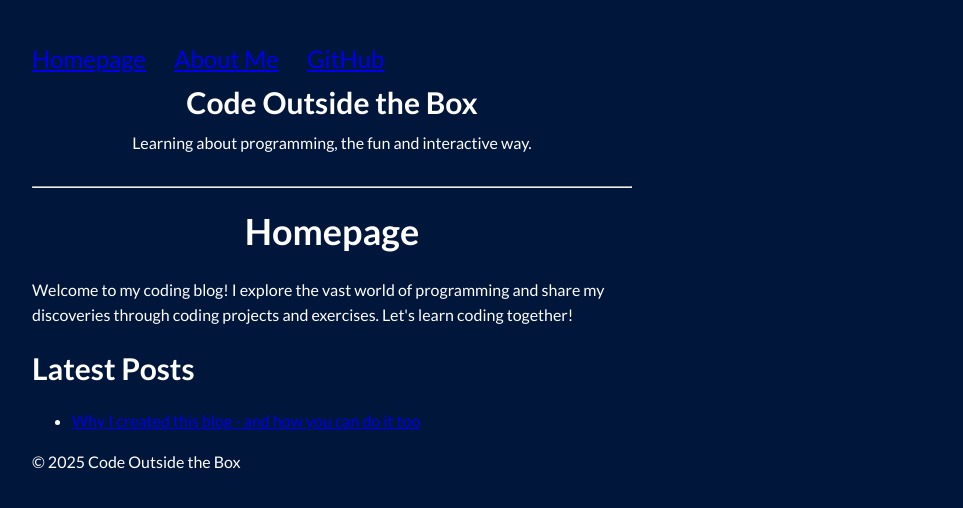
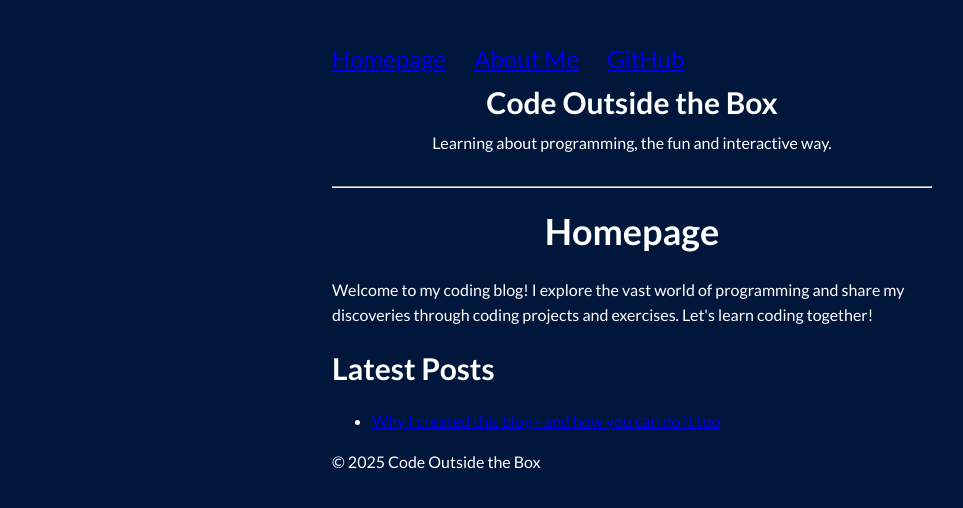
Before and after one commit to MicroChip818/microchip818.github.io, a Jekyll site: the page built from index.html, in a window 1280 px wide. Shown: the top 508 px of the page, without its empty margins (8-971 px from the left). Built offline with Jekyll 4.4.1, drawn with Linux system fonts in a browser that asks for light colours.

Commit message:
Update main.css

```diff
--- a/assets/css/main.css
+++ b/assets/css/main.css
@@ -5,9 +5,6 @@ body {
   padding: 2rem;
   line-height: 1.6;
   max-width: 600px;
-}
-
-main {
   margin-left: auto;
   margin-right: auto;
 }
@@ -58,9 +55,8 @@ hr {
   font-size: 24px;
 }
 
-#navigation {
-  max-width: none;
-  text-align: left;
+nav {
+  margin: unset;
 }
 
 .post_list {
```
